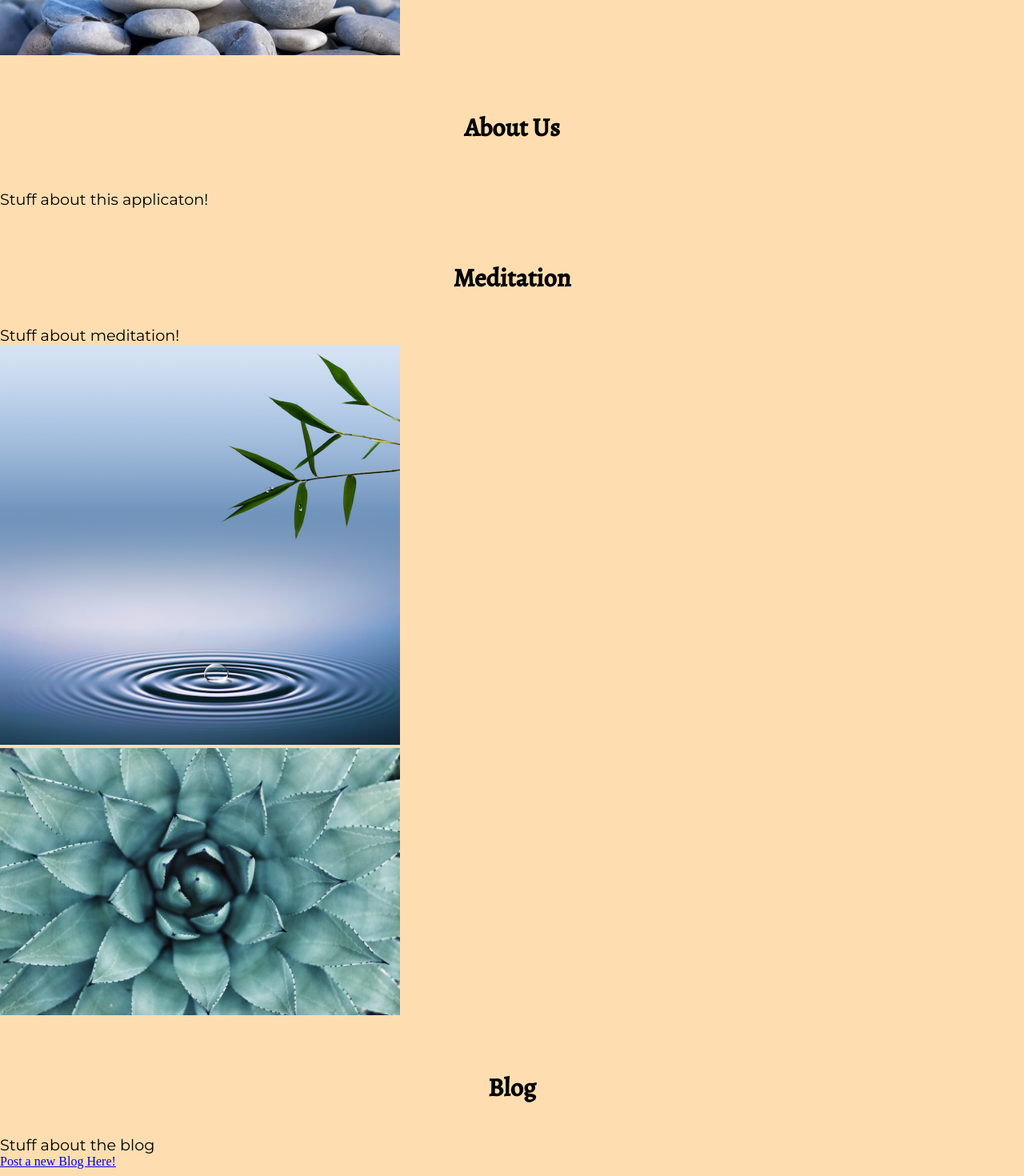
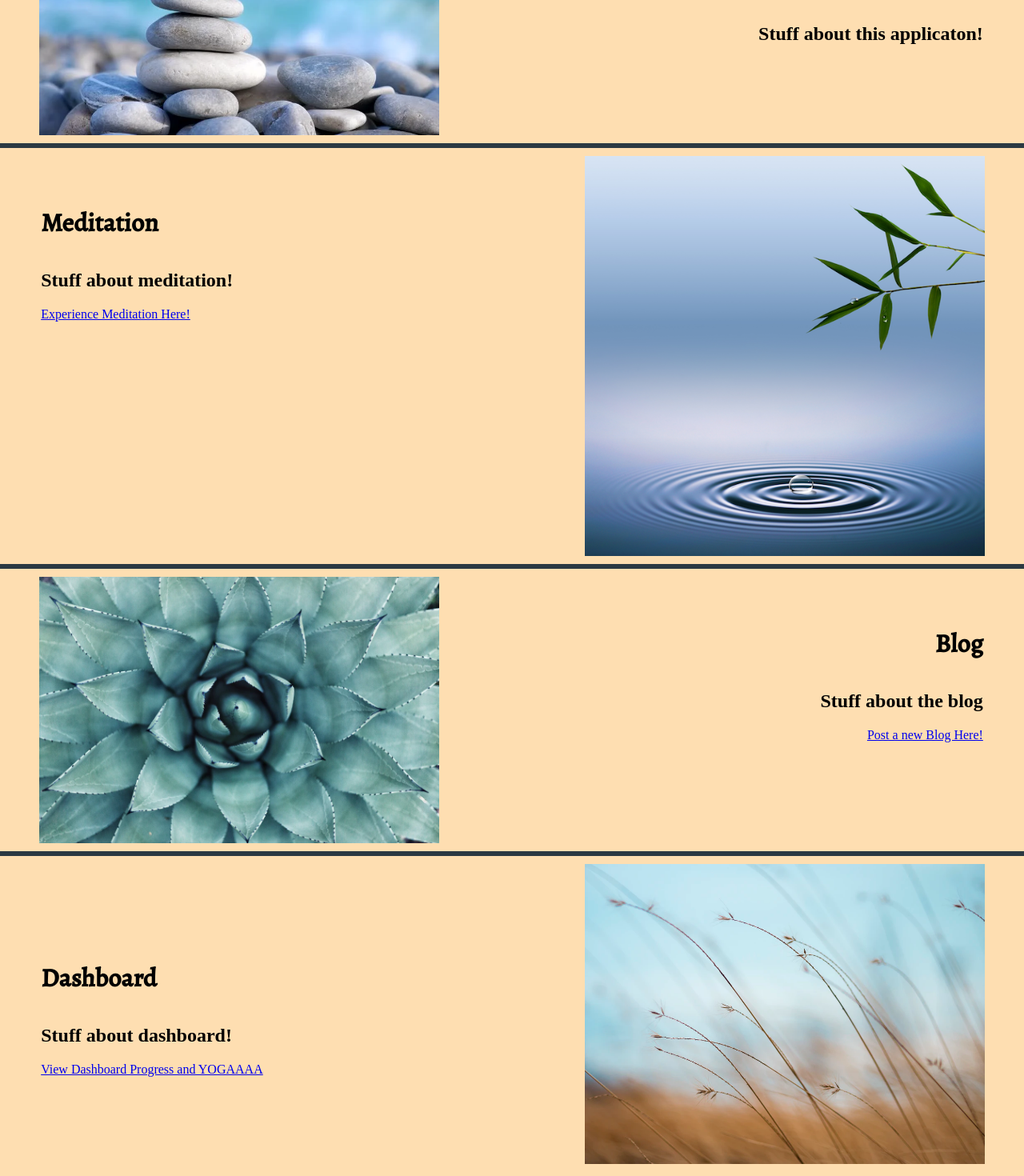
Before and after one commit to youjmi/mindflo, a React (Create React App) app in the folder client/: page / in a window 1280 px wide. Shown: the part 780-2250 px from the top of the page at 80% size. Built offline with nearby package versions, Linux system fonts and the light colour scheme.

Commit message:
fixed Home Page display, and added more connections with navbars

```diff
--- a/client/src/components/Navbar2/index.js
+++ b/client/src/components/Navbar2/index.js
@@ -28,7 +28,7 @@ console.log(pathname)
         <NavbarContainer sticky = "top">
           <NavLogo to = "/">mindflō</NavLogo>
           <Bars/>
-          { pathname === "/signin" || pathname === "/dashboard" || pathname === "/blog"  ?   <>  </> :
+          { pathname === "/signin" || pathname === "/dashboard" || pathname === "/blog" || pathname === "/meditation"|| pathname === "/signup" ?   <>  </> :
           <NavMenu>
             <NavItem>
               <NavLinks to ="meditation" smooth ={true} duration ={500} >Meditation</NavLinks>
@@ -39,9 +39,9 @@ console.log(pathname)
               <NavItem>
               <NavLinks to ="blog"smooth ={true} duration ={500}>Blog</NavLinks>
             </NavItem>
-            <NavItem>
+            {/* <NavItem>
               <NavLinks to ="signup"smooth ={true} duration ={500}>Sign Up</NavLinks>
-            </NavItem>
+            </NavItem> */}
             <NavItem>
               <NavLinks to ="contact"smooth ={true} duration ={500}>Contact Us</NavLinks>
             </NavItem>
--- a/client/src/components/Wrapper/style.css
+++ b/client/src/components/Wrapper/style.css
@@ -1,4 +1,6 @@
 .wrapper {
   min-height: 100%;
-  padding-bottom: 100px;
+  padding-bottom: 0;
+  padding-top: 50px;
+
 }
--- a/client/src/pages/Dashboard.js
+++ b/client/src/pages/Dashboard.js
@@ -13,7 +13,24 @@ Melius minimum per ne, ius quaeque nusquam probatus id. Vix solum nominati adole
 
 Cum ex homero dignissim, per eu causae latine fastidii. Et verear temporibus disputando quo, in vel dico delenit persequeris. Qui in invidunt intellegam, no esse recusabo philosophia nec. Nec ei postea accusamus, minimum appareat appellantur nec ea, affert delenit singulis his ne. Mel ne veritus concludaturque, alia democritum eloquentiam no eam.
 
-Qui hinc liberavisse ad, pro in atqui labores maiestatis. In omnes integre menandri eos, vim animal platonem te. Ut simul ocurreret has, menandri electram complectitur has cu, no dico quando usu. Ex vel feugait delectus persecuti, mucius commodo vis no.</h6>      </div>
+Qui hinc liberavisse ad, pro in atqui labores maiestatis. In omnes integre menandri eos, vim animal platonem te. Ut simul ocurreret has, menandri electram complectitur has cu, no dico quando usu. Ex vel feugait delectus persecuti, mucius commodo vis no.</h6>
+
+
+<h1>YOGA SECTION</h1>
+          <h6>Lorem ipsum dolor sit amet, veniam salutatus ad vel, ei vix iudicabit dissentiet, fugit percipit nec ad. Minim affert eloquentiam te quo. Causae scribentur in nec. Pri eros senserit ut, dolor rationibus adipiscing ex ius, ne est viris nusquam theophrastus. Vim cu quod vocent consectetuer, ad qui invidunt forensibus. Cu eum falli aliquip, ut aeque constituto incorrupte ius, per in mentitum laboramus neglegentur. Cu omnis persecuti mea.
+
+Possim euripidis mel te. Soleat feugait intellegat vis ut, sumo dicunt cotidieque mea id, ut cibo soleat eos. Dolore accusata at vis, ei eum tation putant. Eam an solum maluisset persequeris, labore feugiat feugait ad his. Facete percipit eos ut, cu cetero elaboraret philosophia quo. Pro laudem patrioque ei.
+
+Melius minimum per ne, ius quaeque nusquam probatus id. Vix solum nominati adolescens ne, viris comprehensam ne has. Magna prima omnesque cu sea, ancillae invidunt assueverit ea usu. Ex minim accommodare qui. Numquam intellegat cu sed, eum exerci mediocrem sapientem at, ut usu affert postea. Eos ei legimus vituperata, qui ut posidonium assueverit instructior, minimum scaevola perfecto in vel.
+
+Cum ex homero dignissim, per eu causae latine fastidii. Et verear temporibus disputando quo, in vel dico delenit persequeris. Qui in invidunt intellegam, no esse recusabo philosophia nec. Nec ei postea accusamus, minimum appareat appellantur nec ea, affert delenit singulis his ne. Mel ne veritus concludaturque, alia democritum eloquentiam no eam.
+
+Qui hinc liberavisse ad, pro in atqui labores maiestatis. In omnes integre menandri eos, vim animal platonem te. Ut simul ocurreret has, menandri electram complectitur has cu, no dico quando usu. Ex vel feugait delectus persecuti, mucius commodo vis no.</h6>
+
+
+ </div>
+
+
 
     );
   }
--- a/client/src/pages/Home.js
+++ b/client/src/pages/Home.js
@@ -23,69 +23,74 @@ function Home() {
         <Row>
           <Col size="sm-4">
             {/* <Container> */}
-            <img src={stones} className="leftimage"/>
+            <img  src={stones} className="leftimage"/>
             {/* </Container> */}
           </Col>
           <Col size="sm-8">
 
           <h1 className="homeTitle1">About Us</h1>
-          <br />
-            <p className="homeTitle1">Stuff about this applicaton!
-            </p>
+            <h2 className="homeTitle1">Stuff about this applicaton!
+            </h2>
+          </Col>
+        </Row>
+      </Container>
+      <div className ="divider"></div>
+
+      <Container id="meditation" className="meditation">
+
+        <Row>
+
+          <Col size="sm-4">
+
+              <img src={drop} className="rightimage"/>
+
+          </Col>
+          <Col size="sm-8">
+          <h1 className="homeTitle2">Meditation</h1>
+            <h2 className="homeTitle2">Stuff about meditation!</h2>
+            <Link className = "homeTitle2 "to="/meditation">Experience Meditation Here!</Link>
+
+          </Col>
+        </Row>
+      </Container>
+      <div className ="divider"></div>
+
+      <Container id="blog" className="blog">
+
+        <Row>
+
+          <Col size="sm-4">
+
+            <img src={succulent} className="leftimage"/>
+
+          </Col>
+          <Col size="sm-8">
+          <h1 className="homeTitle1">Blog</h1>
+            <h2 className="homeTitle1">Stuff about the blog</h2>
+            <Link className = "homeTitle1 "to="/blog">Post a new Blog Here!</Link>
+
 
 
           </Col>
         </Row>
       </Container>
-      <Container id="meditation" className="medidtation">
+      <div className ="divider"></div>
 
-        <Row>
-
-          <Col size="sm-8">
-          <h1 className="homeTitle2">Meditation</h1>
-            <p className="homeTitle2">Stuff about meditation!</p>
-          </Col>
-          <Col size="sm-4">
-
-              <img src={drop} className="rightimage"/>
-
-          </Col>
-        </Row>
-      </Container>
-      <Container id="blog" className="blog">
-
-        <Row>
-
-          <Col size="lg-4">
-
-            <img src={succulent} className="leftimage"/>
-
-          </Col>
-          <Col size="lg-8">
-          <h1 className="homeTitle1">Blog</h1>
-            <p className="homeTitle1">Stuff about the blog</p>
-            <br />
-            <Link to="/blog">Post a new Blog Here!</Link>
-
-
-          </Col>
-        </Row>
-      </Container>
       <Container id="dashboard" className="dashboard">
 
-        <Row>
+        <Row >
+        <Col size="sm-4">
 
-          <Col size="lg-8">
+           <img src={hay} className="rightimage"/>
+
+         </Col>
+
+          <Col size="sm-8" className ="colHome">
           <h1 className="homeTitle2">Dashboard</h1>
-            <p className="homeTitle2">Stuff about dashboard!</p>
-            <br></br>
-            <Link to="/dashboard">View Dashboard Progress</Link>
+            <h2 className="homeTitle2">Stuff about dashboard!</h2>
+            <Link className = "homeTitle2" to="/dashboard">View Dashboard Progress and YOGAAAA</Link>
           </Col>
-          <Col size="lg-4">
 
-            <img src={hay} />
-
-          </Col>
         </Row>
       </Container>
 
--- a/client/src/pages/Signin.js
+++ b/client/src/pages/Signin.js
@@ -5,7 +5,9 @@ import React from "react";
 // import Col from "../components/Col";
 // import Cards from "../components/Cards/Cards"
 // import { Card } from "reactstrap";
-import "./css/meditation.css"
+import {Link} from "react-router-dom"
+
+import "./css/meditation.css";
 
 //MEDITATION page info..//
 function Signin() {
@@ -35,6 +37,9 @@ Qui hinc liberavisse ad, pro in atqui labores maiestatis. In omnes integre menan
 
 <br></br>
 
+
+    <Link to="/signup">If you do not have an account yet, Sign up here </Link>
+
        </div>
 
   );
--- a/client/src/pages/css/home.css
+++ b/client/src/pages/css/home.css
@@ -1,37 +1,61 @@
 img {
     max-width: 500px;
     max-height: 500px;
-    overflow: "hidden"
+    overflow:auto
 }
 
-/* .rightimage{
-    text-align: right;
+.rightimage{
     margin-right: 4%;
     font-family: "Montserrat", sans-serif;
-    display: inline;
+    /* display: inline; */
+    float: right;
 }
 
 .leftimage {
-    text-align: left;
-    margin-left: 2%;
-    margin-right: 0;
+    margin-left: 4%;
     font-family: "Montserrat", sans-serif;
-    display: inline;
-} */
+    /* display: inline; */
+    float:left;
+}
 
 
 p{
     font-family: "Montserrat", sans-serif;
     font-size: larger;
-    display: inline;
 }
 
-/* .homeTitle2 {
-    text-align: left;
-    display: inline-block;
+/*  {
+    text-align: left  !important ;
+
 }
 
-.homeTitle1{
+.{
     text-align: right;
     display: inline-block;
 } */
+
+.meditation ,.dashboard, .homeTitle1 {
+margin-left: 4%;
+text-align: right;
+display: grid;
+/* grid-template-columns: (2, 1fr) */
+
+
+}
+
+.about, .blog,.homeTitle2   {
+    margin-right: 4%;
+    text-align: left;
+    display: grid;
+    /* grid-template-columns: repeat(2, 1fr) */
+
+}
+
+.divider{
+    border: solid #2b3942;
+    margin-bottom: 10px;
+    margin-top: 10px;
+}
+.colHome {
+    margin-top: 15vh;
+}
```
